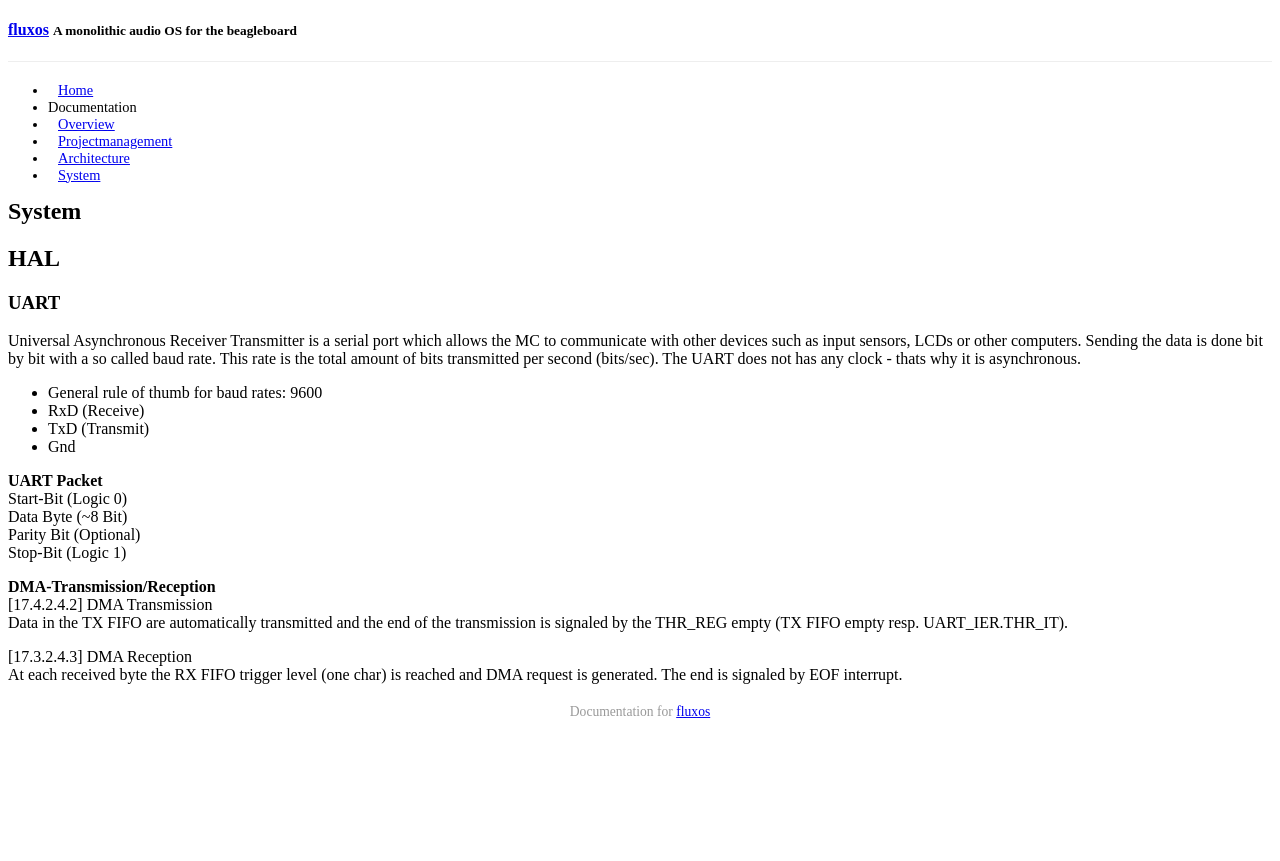
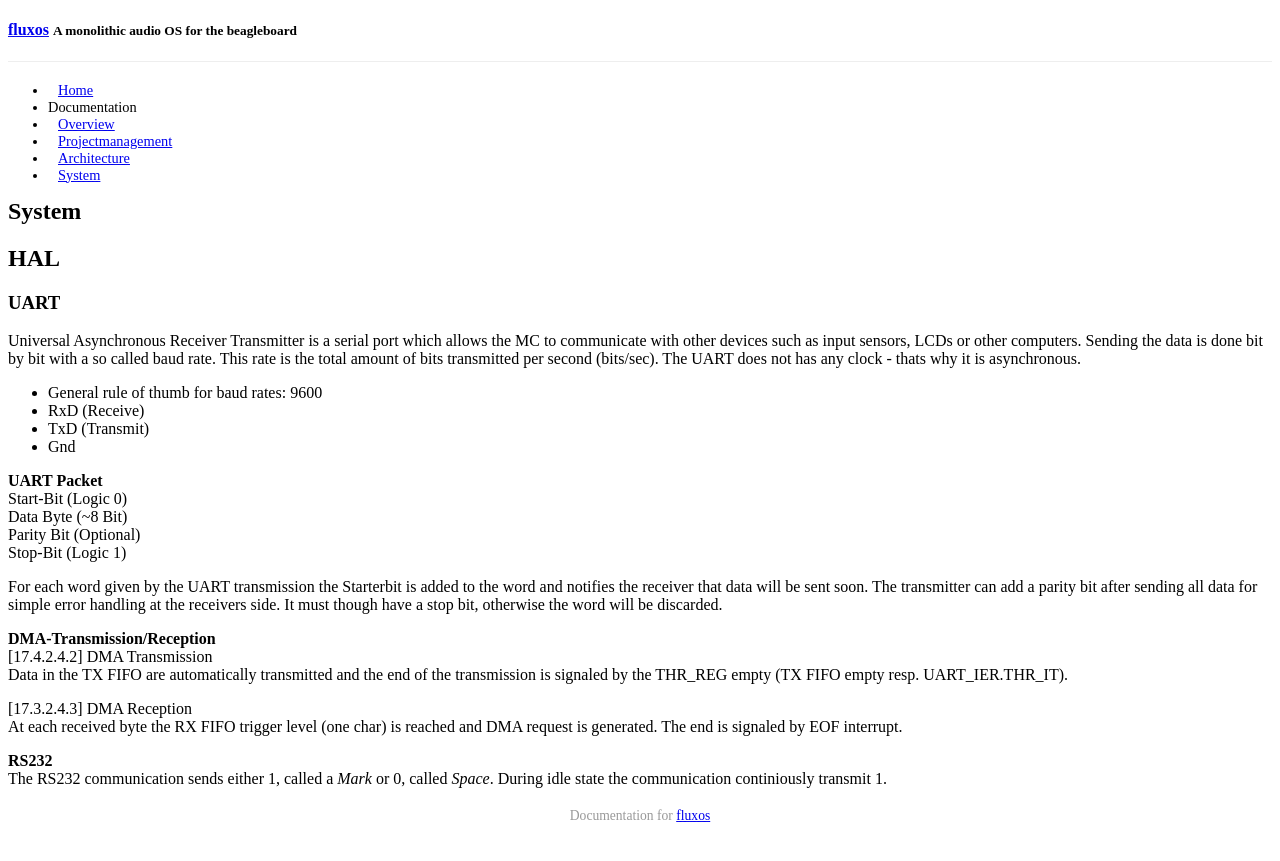
Before and after one commit to flomath/fluxos, a Jekyll site: the page built from _posts/2015-03-13-system.md, in a window 1280 px wide. Shown: the top 861 px of the page. Built offline with Jekyll 4.4.1, drawn with Linux system fonts in a browser that asks for light colours; Markdown is read by kramdown in place of the engine named in the settings; a style sheet for code colours, icons or effects is not loaded.

Commit message:
added RS232 section in documentation

```diff
--- a/_posts/2015-03-13-system.md
+++ b/_posts/2015-03-13-system.md
@@ -21,9 +21,14 @@ Data Byte (~8 Bit)
 Parity Bit (Optional)
 Stop-Bit (Logic 1)
 
+For each word given by the UART transmission the Starterbit is added to the word and notifies the receiver that data will be sent soon. The transmitter can add a parity bit after sending all data for simple error handling at the receivers side. It must though have a stop bit, otherwise the word will be discarded.
+
 **DMA-Transmission/Reception**
 [17.4.2.4.2] DMA Transmission
 Data in the TX FIFO are automatically transmitted and the end of the transmission is signaled by the THR_REG empty (TX FIFO empty resp. UART_IER.THR_IT).
 
 [17.3.2.4.3] DMA Reception
 At each received byte the RX FIFO trigger level (one char) is reached and DMA request is generated. The end is signaled by EOF interrupt.
+
+**RS232**
+The RS232 communication sends either 1, called a *Mark* or 0, called *Space*. During idle state the communication continiously transmit 1.
```
